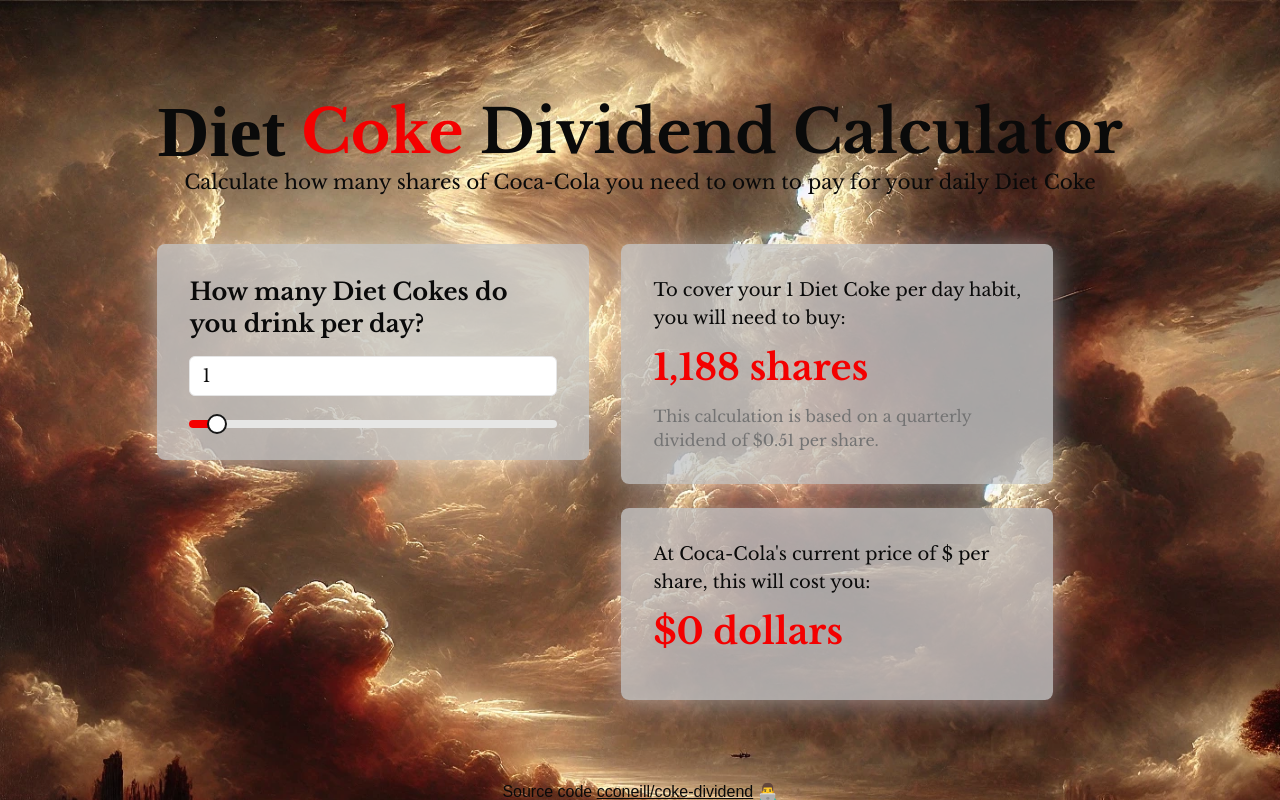
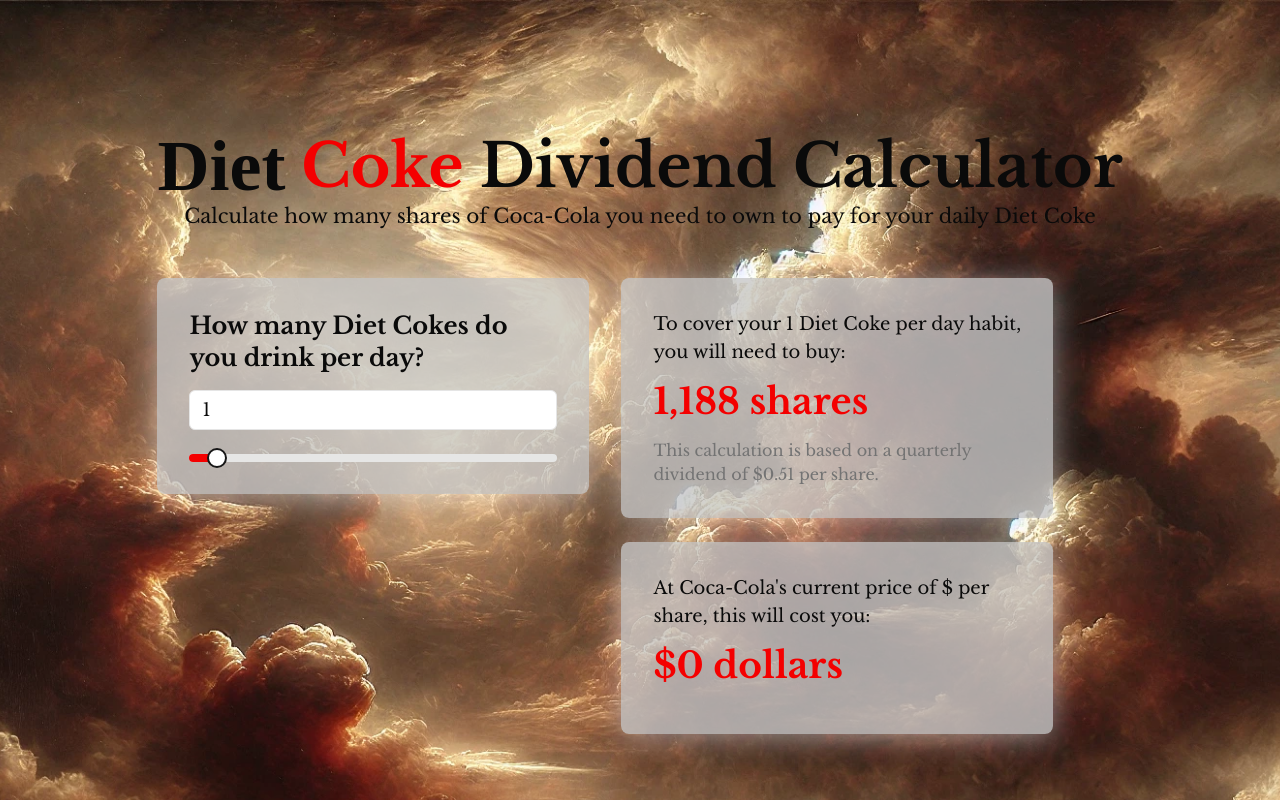
Before and after one commit to cconeill/coke-dividend, a Next.js app: page / in a window 1280 px wide. Shown: the top 800 px of the page. Built offline with nearby package versions, Linux system fonts and the light colour scheme; no server answers; a web font is replaced by a local one.

Commit message:
more mobile

```diff
--- a/app/page.tsx
+++ b/app/page.tsx
@@ -119,6 +119,8 @@ export default function LandingPage() {
     backgroundRepeat: 'no-repeat',
   }}
 >
+<div className="container mx-auto px-4 sm:px-6 md:px-8 flex flex-col items-center justify-center min-h-screen">
+
   <div style={{ fontFamily: 'Libre Baskerville, serif' }}>
     <div className="flex flex-wrap items-center justify-center space-x-4">
       <h1
@@ -221,6 +223,7 @@ export default function LandingPage() {
     Source code <a href="https://github.com/cconeill/coke-dividend/" target="_blank" rel="noopener noreferrer" className="underline">cconeill/coke-dividend</a> 👨‍💻
     <p>Made with ❤️ in San Francisco</p>
   </footer>
+  </div>
 </main>
 
     </>
```
